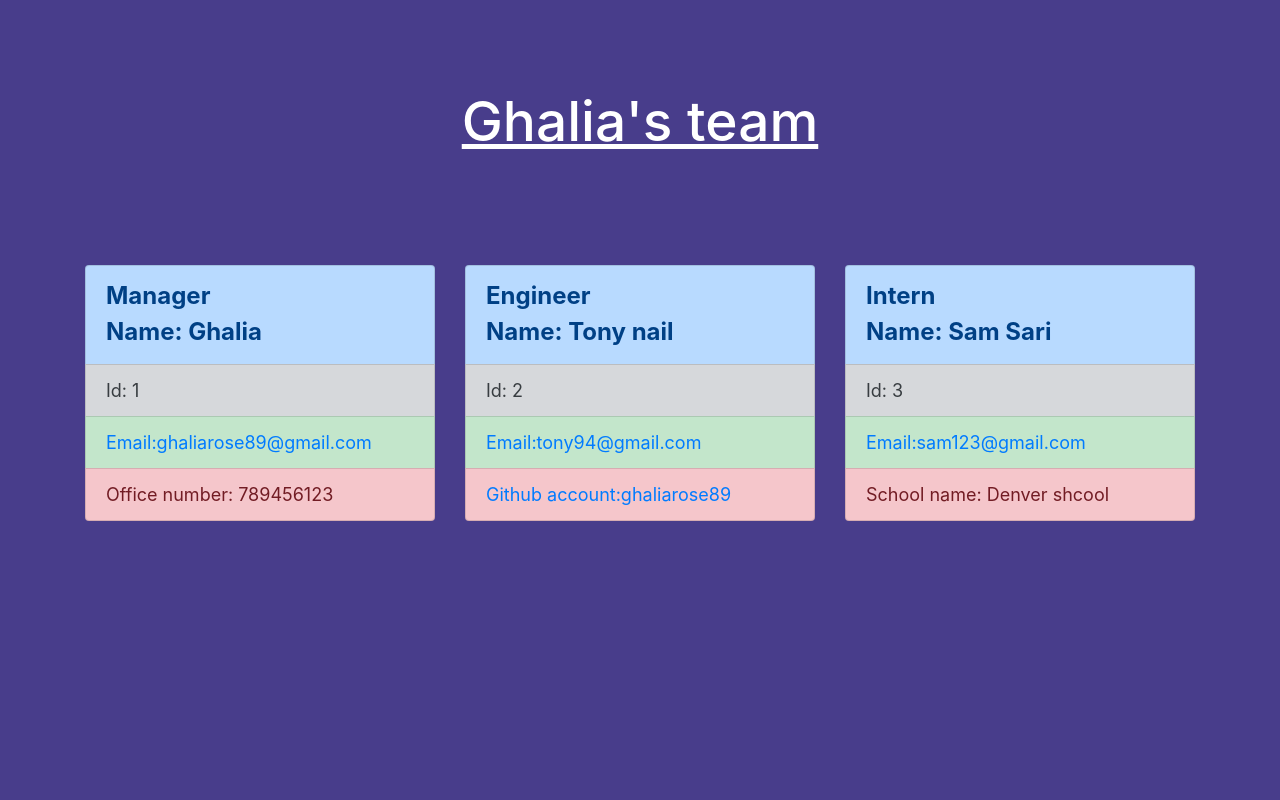
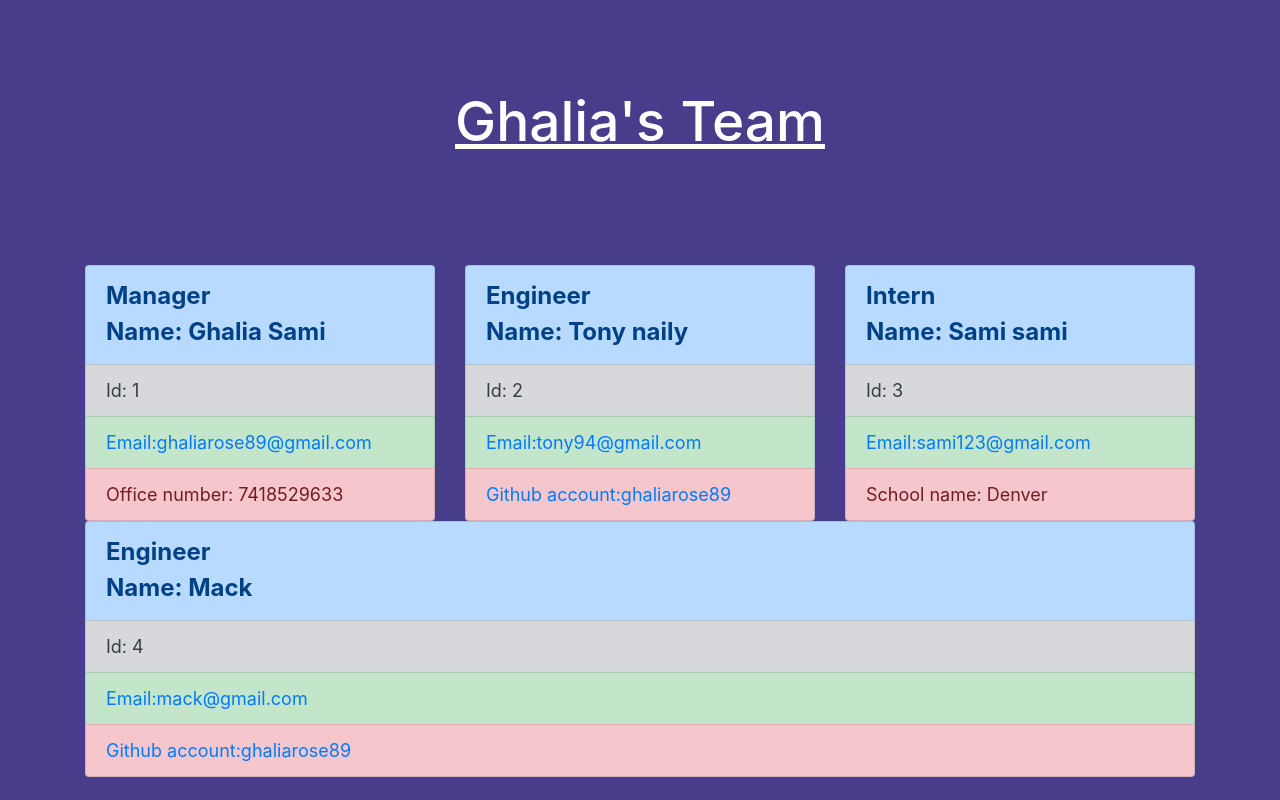
Before and after one commit to ghaliarose89/team-profile-generator, a website: page dist/index.html in a window 1280 px wide. Drawn offline with nearby package versions, Linux system fonts and the light colour scheme.

Commit message:
updating Readme

```diff
--- a/dist/homepage.html
+++ b/dist/index.html
@@ -11,20 +11,20 @@
         </head>
 
     <body>
-        <h1>Ghalia's team</h1>
+        <h1>Ghalia's Team</h1>
         <div class="container">
         <div class="row cards" >
          <div class="col-sm">
                 <ul class="list-group">
-                    <li class="list-group-item list-group-item-primary teamrole"> Manager<p>Name: Ghalia</p></li>
+                    <li class="list-group-item list-group-item-primary teamrole"> Manager<p>Name: Ghalia Sami</p></li>
                     <li class="list-group-item list-group-item-secondary otherinfo">Id: 1</li>
-                    <li class="list-group-item list-group-item-success otherinfo"><a href="mailto:ghaliarose89@gmail.com">Email:ghaliarose89@gmail.com</a> </li> <li class="list-group-item list-group-item-danger otherinfo">Office number: 789456123</li>
+                    <li class="list-group-item list-group-item-success otherinfo"><a href="mailto:ghaliarose89@gmail.com">Email:ghaliarose89@gmail.com</a> </li> <li class="list-group-item list-group-item-danger otherinfo">Office number: 7418529633</li>
                      </ul>
                     </div>
 
         <div class="col-sm">
                 <ul class="list-group">
-                    <li class="list-group-item list-group-item-primary teamrole"> Engineer<p>Name: Tony nail</p></li>
+                    <li class="list-group-item list-group-item-primary teamrole"> Engineer<p>Name: Tony naily</p></li>
                     <li class="list-group-item list-group-item-secondary otherinfo">Id: 2</li>
                     <li class="list-group-item list-group-item-success otherinfo"><a href="mailto:tony94@gmail.com">Email:tony94@gmail.com</a> </li> <li class="list-group-item list-group-item-danger otherinfo"> <a href="https://github.com/ghaliarose89">
            Github account:ghaliarose89</a></li>
@@ -34,15 +34,25 @@
 
        <div class="col-sm">
                 <ul class="list-group">
-                    <li class="list-group-item list-group-item-primary teamrole"> Intern<p>Name: Sam Sari</p></li>
+                    <li class="list-group-item list-group-item-primary teamrole"> Intern<p>Name: Sami sami</p></li>
                     <li class="list-group-item list-group-item-secondary otherinfo">Id: 3</li>
-                    <li class="list-group-item list-group-item-success otherinfo"><a href="mailto:sam123@gmail.com">Email:sam123@gmail.com</a> </li> <li class="list-group-item list-group-item-danger otherinfo"> School name: Denver shcool</li>
+                    <li class="list-group-item list-group-item-success otherinfo"><a href="mailto:sami123@gmail.com">Email:sami123@gmail.com</a> </li> <li class="list-group-item list-group-item-danger otherinfo"> School name: Denver</li>
                         </ul>
                     </div>
 
 
 
-   </div>
+   <div class="col-sm">
+                <ul class="list-group">
+                    <li class="list-group-item list-group-item-primary teamrole"> Engineer<p>Name: Mack</p></li>
+                    <li class="list-group-item list-group-item-secondary otherinfo">Id: 4</li>
+                    <li class="list-group-item list-group-item-success otherinfo"><a href="mailto:mack@gmail.com">Email:mack@gmail.com</a> </li> <li class="list-group-item list-group-item-danger otherinfo"> <a href="https://github.com/ghaliarose89">
+           Github account:ghaliarose89</a></li>
+                     </ul>
+                    </div>
+
+
+       </div>
    </div>
     </div>
     </body>
```
Also changed, not shown: README.md, dist/Capture.JPG (added).
